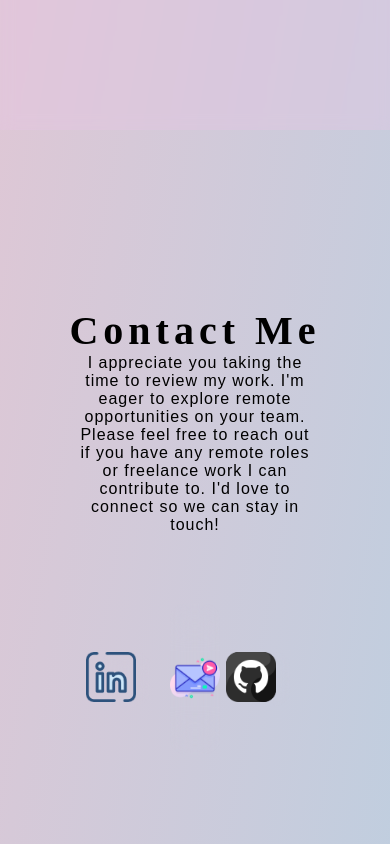
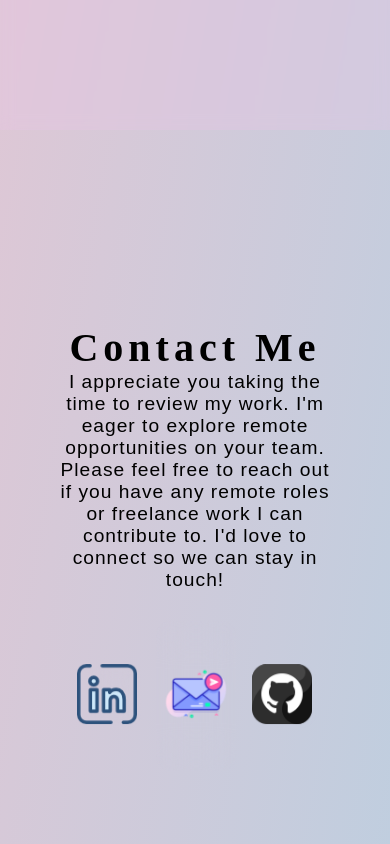
Before and after one commit to twentyfive21/portfolio-react, a React (Vite) app: page / in a window 390 px wide. Shown: the part 4180-5024 px from the top of the page. Built offline with nearby package versions, Linux system fonts and the light colour scheme; a web font is replaced by a local one.

Commit message:
contact media queries

```diff
--- a/src/components/Contact/Contact.css
+++ b/src/components/Contact/Contact.css
@@ -6,7 +6,6 @@
     width: 70vw;
     margin: 0 auto;
     height: 95vh;
-
 }
 .contact-container h2 {
     font-family: 'Oooh Baby', cursive;
@@ -20,7 +19,6 @@
     letter-spacing: 1px;
     margin-bottom: 70px;
 }
-
 .contact-links a{
     cursor: pointer;
     background: rgba( 255, 255, 255, 0.25 );
@@ -56,31 +54,93 @@
     width: 80px;
     margin-left: -14px;
 }
-
-@media (max-width: 550px) {
+@media (max-width: 1025px) {
+    .contact-container p {
+        text-align: center;
+        font-size: 1.1rem;
+    }
+}
+@media (max-width: 912px) {
     .contact-links a{
-        margin: 20px;
+ /* distance for contact icons */
+        margin: 100px;
         padding: 0px;
-        width: 50px;
+        width: 100px;
         background: none;
     }
     .contact-links button{
-        /* spacing for icons left and right  */
-        /* margin-right: 20px; */
-        /* padding: -14px; */
-        width: 50px;
+        width: 230px;
         background: none;
     }
     .contact-links img {
+        width: 150px;
+    }
+    .contact-container h2 {
+        font-size: 5rem;
+    }
+    .contact-container p {
+        font-size: 1.5rem;
+        padding: 0px 0px;
+    }
+    .contact-container {
+        height: 90vh;
+    }
+}
+@media (max-width: 850px) {
+    .contact-links a{
         width: 50px;
     }
+    .contact-links button{
+        width: 80px;
+    }
+    .contact-links img {
+        width: 90px;
+    }
+    .contact-container h2 {
+        font-size: 4rem;
+    }
+    .contact-container p {
+        font-size: 1.5rem;
+    }
+    .contact-container {
+        height: 80vh;
+    }
+}
+@media (max-width: 550px) {
+    .contact-container h2 {
+        font-size: 3rem;
+    }
+    .contact-container p {
+        font-size: 1.2rem;
+    }
+    .contact-links a {
+        margin: 68px;
+    }
+    .contact-links img {
+        width: 75px;
+    }
+}
+@media (max-width: 450px) {
     .contact-container h2 {
         font-size: 2.5rem;
-        letter-spacing: 5px;
+    }
+    .contact-links a {
+        margin: 30px;
+    }
+    .contact-links img {
+        width: 60px;
+    }
+    .contact-links button{
+        background: none;
+        margin-left: -15px;
+    }
+    .contact-links {
+        margin-left: 17px;
+    }
+    .contact-container {
+        margin-top: 80px;
     }
     .contact-container p {
-        font-size: 1rem;
-        padding: 0px 20px;
-        letter-spacing: 1px;
+        margin-bottom: 30px;
     }
-}
+   }
```
